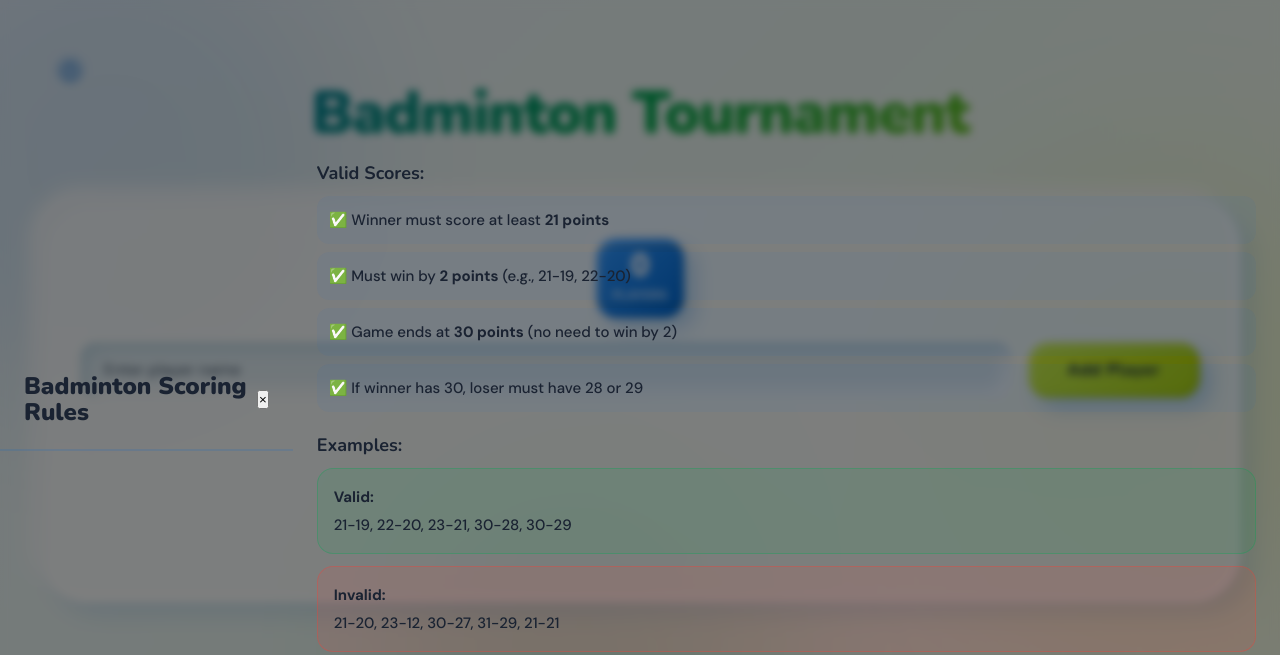
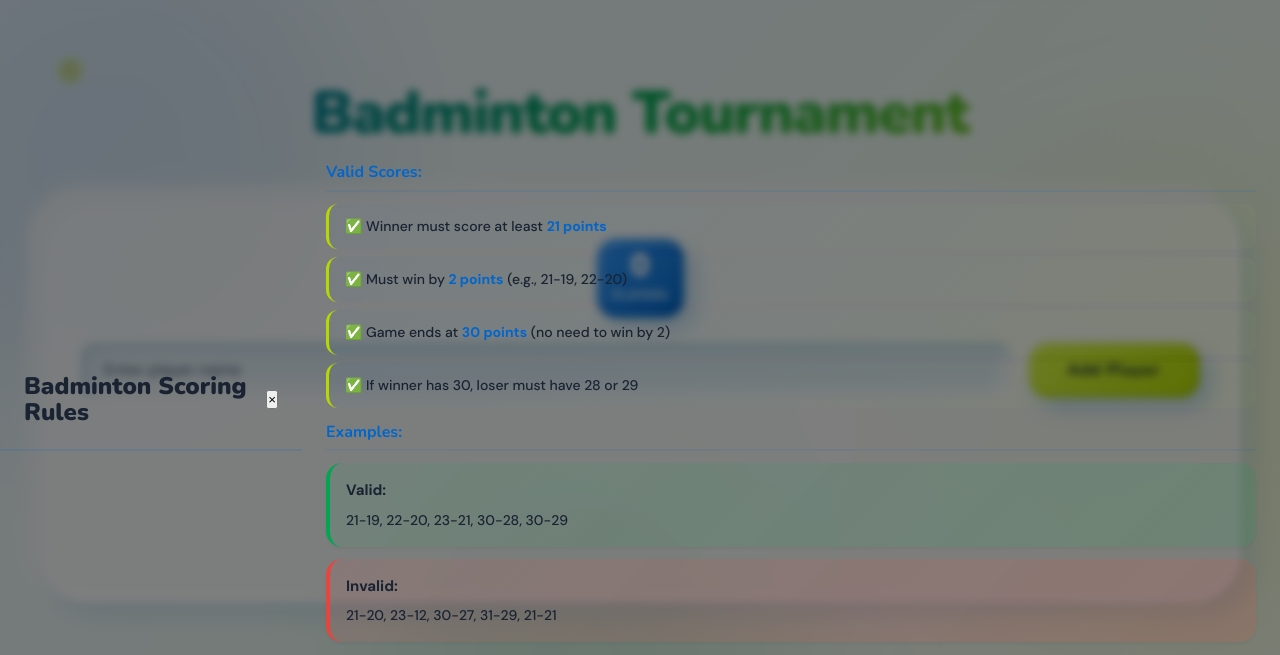
Before and after one commit to phcngyn99/badmintation, a plain HTML site: page index.html in a window 1280 px wide. Both pictures are taken after a click on the button "Scoring Rules". Shown: the top 655 px of the page. Drawn offline with nearby package versions, Linux system fonts and the light colour scheme.

Commit message:
style: Improve scoring info display and change icon to yellow
UI IMPROVEMENTS:

1. INFO BUTTON COLOR:
   - Changed from blue to yellow/lime theme
   - Background: rgba(185, 242, 72, 0.2)
   - Color: #B5A000 (golden yellow)
   - Border: Lime green
   - More visible and matches badminton theme

2. IMPROVED INFORMATION DISPLAY:

   Headers:
   - Smaller font size (1rem)
   - Blue color for emphasis
   - Bottom border for separation

   List Items:
   - Gradient background (blue to lime)
   - Left border (lime green, 3px)
   - Better spacing and padding
   - Highlighted strong text in blue

   Examples:
   - Valid: Green gradient with left border
   - Invalid: Red gradient with left border
   - Box shadows for depth
   - Better visual separation

   Explanation:
   - Light blue background
   - Rounded corners
   - Better readability

BEFORE:
- Blue info button
- Plain list items
- Flat example boxes
- Less visual hierarchy

AFTER:
- Yellow/lime info button ✅
- Styled list with gradients and borders ✅
- Enhanced example boxes with shadows ✅
- Clear visual hierarchy ✅

Version: v2024031822

```diff
--- a/css/components.css
+++ b/css/components.css
@@ -69,9 +69,9 @@
   left: var(--spacing-md);
   width: 28px;
   height: 28px;
-  background: rgba(0, 102, 204, 0.1);
-  color: var(--clay-yonex-blue);
-  border: 1px solid rgba(0, 102, 204, 0.3);
+  background: rgba(185, 242, 72, 0.2);
+  color: #B5A000;
+  border: 1px solid rgba(185, 242, 72, 0.5);
   border-radius: 50%;
   font-size: 1rem;
   font-weight: 700;
@@ -84,9 +84,9 @@
 }
 
 .scoring-info-btn:hover {
-  background: rgba(0, 102, 204, 0.2);
+  background: rgba(185, 242, 72, 0.3);
   transform: scale(1.1);
-  box-shadow: 0 2px 8px rgba(0, 102, 204, 0.2);
+  box-shadow: 0 2px 8px rgba(185, 242, 72, 0.4);
 }
 
 .scoring-info-btn:active {
@@ -1091,11 +1091,13 @@
 
 .scoring-rules h3 {
   font-family: var(--font-heading);
-  font-size: 1.125rem;
+  font-size: 1rem;
   font-weight: 700;
-  color: var(--clay-foreground);
-  margin-top: var(--spacing-lg);
+  color: var(--clay-yonex-blue);
+  margin-top: var(--spacing-md);
   margin-bottom: var(--spacing-sm);
+  padding-bottom: var(--spacing-xs);
+  border-bottom: 2px solid rgba(0, 102, 204, 0.1);
 }
 
 .scoring-rules h3:first-child {
@@ -1109,50 +1111,60 @@
 }
 
 .scoring-rules li {
-  padding: var(--spacing-sm);
+  padding: var(--spacing-sm) var(--spacing-md);
   margin-bottom: var(--spacing-xs);
-  background: rgba(0, 102, 204, 0.05);
+  background: linear-gradient(135deg, rgba(0, 102, 204, 0.03), rgba(185, 242, 72, 0.03));
+  border-left: 3px solid var(--clay-yonex-lime);
   border-radius: var(--radius-sm);
-  font-size: 0.9375rem;
-  line-height: 1.6;
+  font-size: 0.875rem;
+  line-height: 1.5;
+}
+
+.scoring-rules li strong {
+  color: var(--clay-yonex-blue);
+  font-weight: 700;
 }
 
 .scoring-rules p {
-  font-size: 0.9375rem;
+  font-size: 0.875rem;
   line-height: 1.6;
   color: var(--clay-muted);
   margin: 0;
+  padding: var(--spacing-sm);
+  background: rgba(0, 102, 204, 0.03);
+  border-radius: var(--radius-sm);
 }
 
 .score-examples {
-  display: flex;
-  flex-direction: column;
+  display: grid;
   gap: var(--spacing-sm);
+  margin-bottom: var(--spacing-md);
 }
 
 .score-example {
   padding: var(--spacing-md);
   border-radius: var(--radius-md);
-  font-size: 0.9375rem;
-  line-height: 1.6;
+  font-size: 0.875rem;
+  line-height: 1.5;
+  box-shadow: 0 2px 4px rgba(0, 0, 0, 0.05);
 }
 
 .score-example.valid {
-  background: rgba(0, 166, 81, 0.1);
-  border: 1px solid rgba(0, 166, 81, 0.3);
-  color: var(--clay-foreground);
+  background: linear-gradient(135deg, rgba(0, 166, 81, 0.08), rgba(0, 166, 81, 0.12));
+  border-left: 4px solid var(--clay-yonex-green);
 }
 
 .score-example.invalid {
-  background: rgba(255, 59, 48, 0.1);
-  border: 1px solid rgba(255, 59, 48, 0.3);
-  color: var(--clay-foreground);
+  background: linear-gradient(135deg, rgba(255, 59, 48, 0.08), rgba(255, 59, 48, 0.12));
+  border-left: 4px solid rgba(255, 59, 48, 0.8);
 }
 
 .score-example strong {
   font-weight: 700;
+  font-size: 0.9375rem;
   display: block;
-  margin-bottom: 0.25rem;
+  margin-bottom: var(--spacing-xs);
+  color: var(--clay-foreground);
 }
 
 .leaderboard-table {
--- a/index.html
+++ b/index.html
@@ -13,9 +13,9 @@
   <link href="https://fonts.googleapis.com/css2?family=Nunito:wght@700;800;900&family=DM+Sans:wght@400;500;700&display=swap" rel="stylesheet">
 
   <!-- Stylesheets -->
-  <link rel="stylesheet" href="css/design-system.css?v=2024031821">
-  <link rel="stylesheet" href="css/components.css?v=2024031821">
-  <link rel="stylesheet" href="css/animations.css?v=2024031821">
+  <link rel="stylesheet" href="css/design-system.css?v=2024031822">
+  <link rel="stylesheet" href="css/components.css?v=2024031822">
+  <link rel="stylesheet" href="css/animations.css?v=2024031822">
 </head>
 <body>
   <!-- Background Blobs -->
@@ -219,6 +219,6 @@
   </div>
 
   <!-- JavaScript Modules -->
-  <script type="module" src="js/main.js?v=2024031821"></script>
+  <script type="module" src="js/main.js?v=2024031822"></script>
 </body>
 </html>
```
